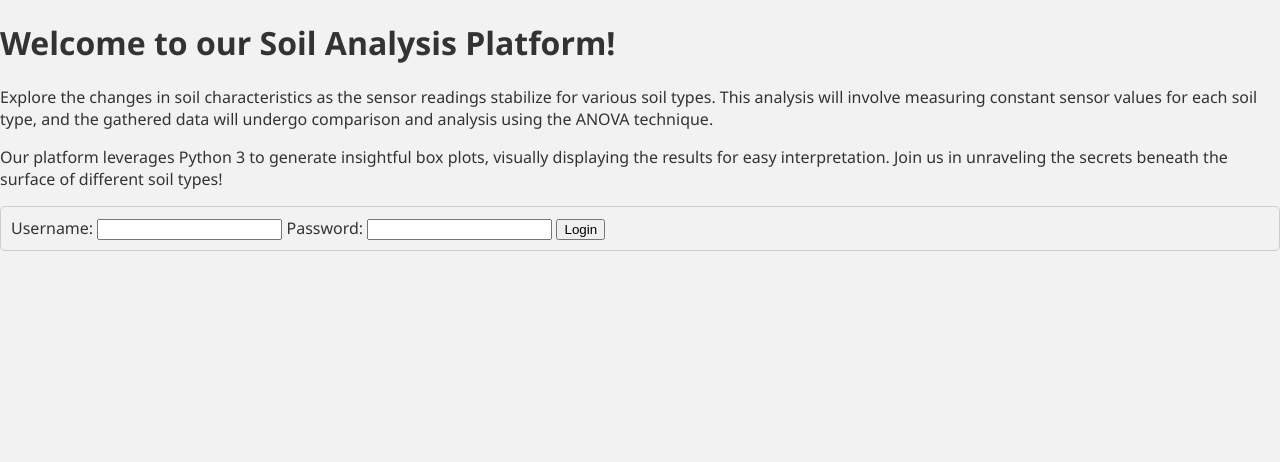
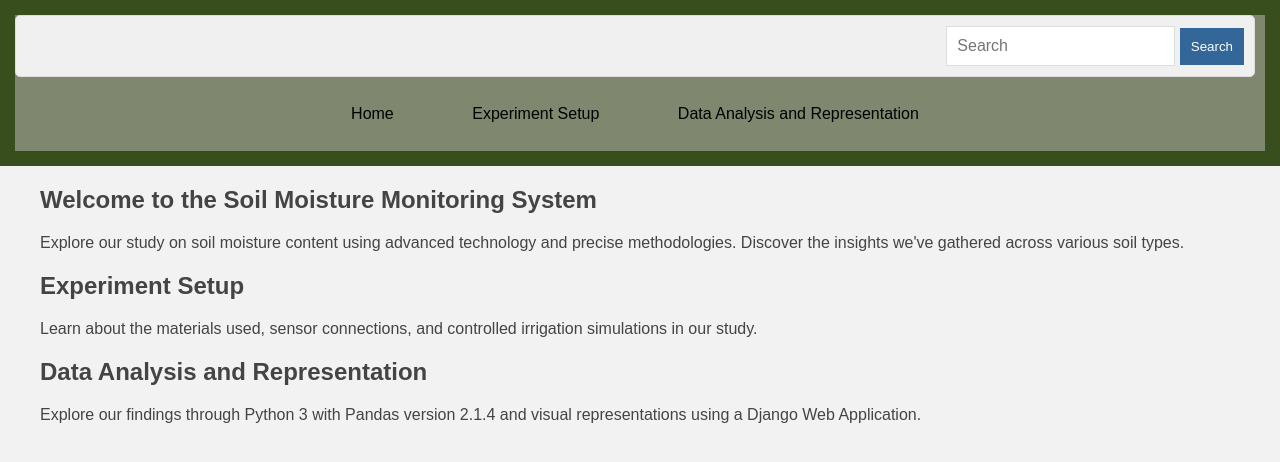
Before and after one commit to ReinerYaeger/MpWsn, a Django app: page / in a window 1280 px wide. Shown: the top 462 px of the page. Run offline with Django 5.2, Linux system fonts and the light colour scheme.

Commit message:
corrected some naming schemes

```diff
--- a/pi_talk/views.py
+++ b/pi_talk/views.py
@@ -16,4 +16,4 @@ def index(requests):
     context = {
 
     }
-    return render(requests, 'sms/index.html', context)
+    return render(requests, 'sms/login.html', context)
--- a/sms/views.py
+++ b/sms/views.py
@@ -34,21 +34,22 @@ dg = DataGenerator()
 
 def index(request):
 
-	if request.method == 'POST':
-		username = request.POST['username']
-		password = request.POST['password']
-		user = authenticate(request, username=username, password=password)
-		if user is not None:
-			login(request, user)
-			return redirect('home')  # Redirect to your home page
-		else:
-			# Handle invalid login
-			pass
+
+	# if request.method == 'POST':
+	# 	username = request.POST['username']
+	# 	password = request.POST['password']
+	# 	user = authenticate(request, username=username, password=password)
+	# 	if user is not None:
+	# 		login(request, user)
+	# 		return redirect('home')  # Redirect to your home page
+	# 	else:
+	# 		# Handle invalid login
+	# 		pass
 	return render(request, 'sms/index.html')
 
 
 def my_view(request):
-	return render(request, 'page1.html', {'user': request.user})
+	return render(request, 'index.html', {'user': request.user})
 
 
 def get_updated_data(request):
@@ -76,7 +77,7 @@ lock = threading.Lock()
 
 
 def page1(request):
-	return render(request, 'sms/page1.html')
+	return render(request, 'sms/index.html')
 
 
 def charts(request):
@@ -105,7 +106,7 @@ def charts(request):
 
 
 class CustomLoginView(LoginView):
-	template_name = 'sms/index.html'
+	template_name = 'sms/login.html'
 
 
 class SignupView(CreateView):
--- a/templates/sms/index.html
+++ b/templates/sms/index.html
@@ -2,52 +2,35 @@
 <!DOCTYPE html>
 <html lang="en">
 <head>
-    <title>Major Project</title>
-    <link rel="stylesheet" href="{% static 'css/index.css' %}">
+    <meta charset="UTF-8">
+    <link rel="stylesheet" href="{% static 'css/styles.css' %}">
+    <title>Soil Moisture Monitoring System</title>
+
 </head>
 <body>
- <div class="welcome-message">
-        <h1>Welcome to our Soil Analysis Platform!</h1>
-        <p>
-            Explore the changes in soil characteristics as the sensor readings stabilize for various soil types.
-            This analysis will involve measuring constant sensor values for each soil type, and the gathered data
-            will undergo comparison and analysis using the ANOVA technique.
-        </p>
-        <p>
-            Our platform leverages Python 3 to generate insightful box plots, visually displaying the results
-            for easy interpretation. Join us in unraveling the secrets beneath the surface of different soil types!
-        </p>
-    </div>
+<header>
+    {% include 'sms/navi.html' %}
+</header>
 
+<main>
+    <section>
+        <h1>Welcome to the Soil Moisture Monitoring System</h1>
+        <p>Explore our study on soil moisture content using advanced technology and precise methodologies. Discover the insights we've gathered across various soil types.</p>
+    </section>
 
-        <div class="login-form" id="login-form">
-    <!-- Login form -->
-    <form method="post" action="{% url 'login' %}" >
-        {% csrf_token %}
-        <label for="login_username">Username:</label>
-        <input type="text" id="login_username" name="login_username">
-        <label for="login_password">Password:</label>
-        <input type="password" id="login_password" name="login_password">
-        <!--<button type="button" onclick="showLoginForm()">Login</button>-->
-        <button type="submit">Login</button>
-    </form>
-</div>
+    <section>
+        <h2>Experiment Setup</h2>
+        <p>Learn about the materials used, sensor connections, and controlled irrigation simulations in our study.</p>
+        <!-- Add more sections and content as needed -->
+    </section>
 
+    <section>
+        <h2>Data Analysis and Representation</h2>
 
-    {{ div | safe }}
+        <p>Explore our findings through Python 3 with Pandas version 2.1.4 and visual representations using a Django Web Application.</p>
+    </section>
+</main>
 
-    {{ script | safe }}
-
-    <script>
-        function showLoginForm() {
-            document.querySelector(".signup-form").style.display = "none";
-            document.querySelector(".login-form").style.display = "block";
-        }
-
-        function showSignupForm() {
-            document.querySelector(".login-form").style.display = "none";
-            document.querySelector(".signup-form").style.display = "block";
-        }
-    </script>
+<script></script>
 </body>
 </html>
```
Also changed, not shown: sms/consumer.py (+6 -5 lines), templates/sms/login.html (added, +53 -0 lines), templates/sms/page1.html (deleted, +0 -36 lines).
